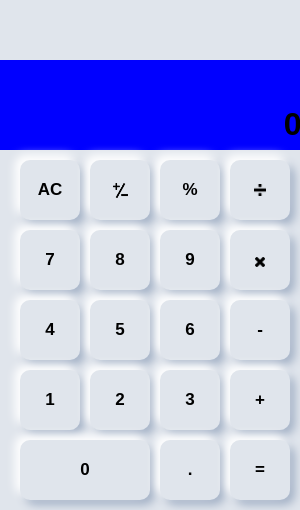
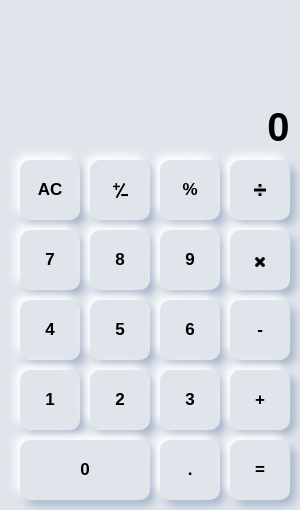
Before and after one commit to devintissen/Numerals, an Electron app: page index.html in a window 300 px wide. Shown: the part 334-844 px from the top of the page. Drawn offline with Linux system fonts and the light colour scheme.

Commit message:
Roughly Finished MacOS Calculator

```diff
--- a/styles.css
+++ b/styles.css
@@ -18,21 +18,25 @@ html, body {
     min-height: 24px;
     text-align: right;
     color: var(--muted);
-    font-size: 0.95rem;
-    padding: 4px 2px 10px;
+    font-size: 25px;
+    margin: 0px;
+    padding: 0px;
+    margin-right: 10px;
+    font-family: sans-serif;
     overflow-wrap: anywhere;
 }
 
 .display {
-    width: 100%;
+    width: calc(100% - 10px);
     border: none;
     outline: none;
     background: transparent;
     color: var(--text);
     text-align: right;
-    font-size: clamp(2rem, 5vw, 2.8rem);
+    font-size: 40px;
     font-weight: 700;
-    padding: 8px 2px 14px;
+    margin: 0px;
+    padding: 0px;
     letter-spacing: 0.5px;
 }
 
@@ -188,10 +192,13 @@ html, body {
 }
 
 .Text_Input {
+    display: flex;
+    flex-direction: column;
+    justify-content: end;
+
     width: 100%;
+    max-width: 100%;
     height: 90px;
-
-    background-color: blue;
 
     margin: 0px;
     margin-bottom: 10px;
```
